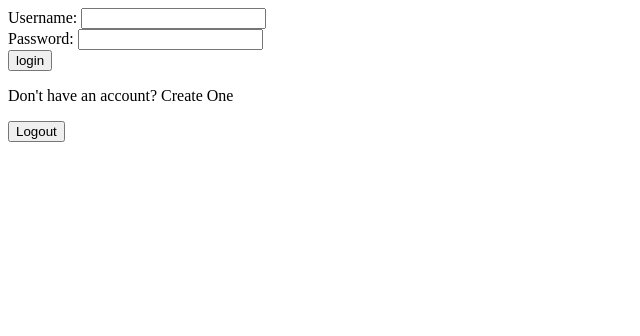
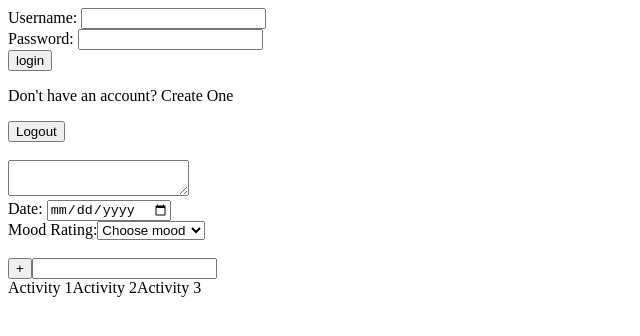
Before and after one commit to RoyCDev/dailyEntry, a React (Vite) app in the folder client/: page / in a window 1280 px wide. Shown: the top 336 px of the page, without its empty margins (0-640 px from the left). Built offline with nearby package versions, Linux system fonts and the light colour scheme.

Commit message:
goal and diary entry api, basic page setup

```diff
--- a/client/src/App.jsx
+++ b/client/src/App.jsx
@@ -1,8 +1,15 @@
 import AuthForm from "./AuthForm";
+import GoalPage from "./GoalPage";
+import EntryPage from "./EntryPage";
 
 function App() {
     return (
-        <AuthForm></AuthForm>
+        <>
+            <AuthForm></AuthForm>
+            <br />
+            <br />
+            <EntryPage></EntryPage>
+        </>
     )
 }
 
--- /dev/null
+++ b/client/src/EntryPage.jsx
@@ -0,0 +1,71 @@
+import { useState } from "react"
+
+function EntryPage() {
+    // submit form
+    const [inputs, setInputs] = useState({ activity: [] })
+    const handleCheckBoxes = (e) => {
+        e.target.checked ?
+            inputs.activity.push(e.target.value) :
+            inputs.activity = inputs.activity.filter(a => a !== e.target.value)
+        console.log(inputs.activity)
+    }
+
+    // mood rating
+    const options = ["1", "2", "3", "4", "5", "6", "7", "8", "9", "very good"]
+    const renderedOptions = options.map((option, i) => {
+        const rating = i + 1
+        return <option value={rating}>{rating} - {option}</option>
+    })
+
+    // add new activity
+    const [newActivity, setNewActivity] = useState("")
+    const handleNewActivity = (e) => setNewActivity(e.target.value)
+
+    // eventually retrieve from db
+    const [activities, setActivities] = useState(["Activity 1", "Activity 2", "Activity 3"])
+    const renderedActivities = activities.map((a) => {
+        return (
+            <>
+                <input type="checkbox" name="activity" id={a} value={a} onChange={handleCheckBoxes} hidden />
+                <label htmlFor={a}>{a}</label>
+            </>
+        )
+    })
+
+    const handleAdd = (e) => {
+        setActivities([...activities, newActivity])
+        setNewActivity("")
+    }
+
+
+    return (
+        <form action="">
+            <label htmlFor="diary"></label>
+            <textarea name="diary" id="diary"></textarea>
+            <br></br>
+
+            <label htmlFor="date"></label>
+            Date: <input type="date" name="date" id="date" />
+            <br></br>
+
+            Mood Rating:
+            <select name="rating" id="rating">
+                <option hidden>Choose mood</option>
+                {renderedOptions}
+            </select>
+
+            <br></br>
+            <br></br>
+
+            <input type="button" name="add" id="add" value="+" onClick={handleAdd} />
+            <input type="text" name="new-activity" id="new-activity" onChange={handleNewActivity}
+                value={newActivity} />
+            <br></br>
+
+            {renderedActivities}
+        </form>
+
+    )
+}
+
+export default EntryPage;
--- /dev/null
+++ b/client/src/Goal.jsx
@@ -0,0 +1,20 @@
+function Goal({ goal, onDelete }) {
+
+    const added = new Date(goal.added_date)
+    return (
+        <div>
+            Desc: {goal.description}
+            <br></br>
+            Priority: {goal.priority}
+            <br></br>
+            {/* Added: {added.getMonth() + 1}/{added.getDate()}/{added.getFullYear()} */}
+            Added: {added.toLocaleDateString()}
+            <br></br>
+            <button onClick={() => onDelete(goal.id)}>Delete</button>
+            <br></br>
+            <br></br>
+        </div>
+    )
+}
+
+export default Goal
--- /dev/null
+++ b/client/src/GoalPage.jsx
@@ -0,0 +1,52 @@
+import Goal from "./Goal"
+import { useState } from "react"
+import entryClient from "../util.js"
+
+function GoalPage() {
+    const [goals, setGoals] = useState([])
+    const [inputs, setInputs] = useState({})
+    const handleChange = (e) => {
+        setInputs(prev => ({ ...prev, [e.target.name]: e.target.value }))
+    }
+
+    const handleSubmit = async (e) => {
+        e.preventDefault()
+        const res = await entryClient.post("/goal", inputs)
+        console.log(res.data)
+    }
+
+    const handleClick = async () => {
+        const res = await entryClient.get("/goal")
+        setGoals(res.data.goals)
+        console.log(res.data.goals)
+    }
+
+    const handleDelete = async (id) => {
+        const res = await entryClient.delete(`/goal/${id}`)
+        setGoals(prev => prev.filter(goal => goal.id !== id))
+    }
+
+    const renderedGoals = goals.map(goal => (
+        <Goal key={goal.id} goal={goal} onDelete={handleDelete}></Goal>)
+    )
+    return (
+        <>
+            <form action="" onSubmit={handleSubmit}>
+                <button>+</button>
+                <label htmlFor="new-goal"></label>
+                <input type="text" name="desc" id="desc" placeholder="Add a new goal"
+                    value={inputs.desc || ''} onChange={handleChange} />
+                <select name="priority" id="priority" onChange={handleChange}>
+                    <option hidden>select priority</option>
+                    <option value="high">High</option>
+                    <option value="mid">Mid</option>
+                    <option value="low">Low</option>
+                </select>
+            </form>
+            <button onClick={handleClick}>Fetch goals</button>
+            {renderedGoals}
+        </>
+    )
+}
+
+export default GoalPage
```
Also changed, not shown: 2 other files (tests, documents, lock files or other folders).
